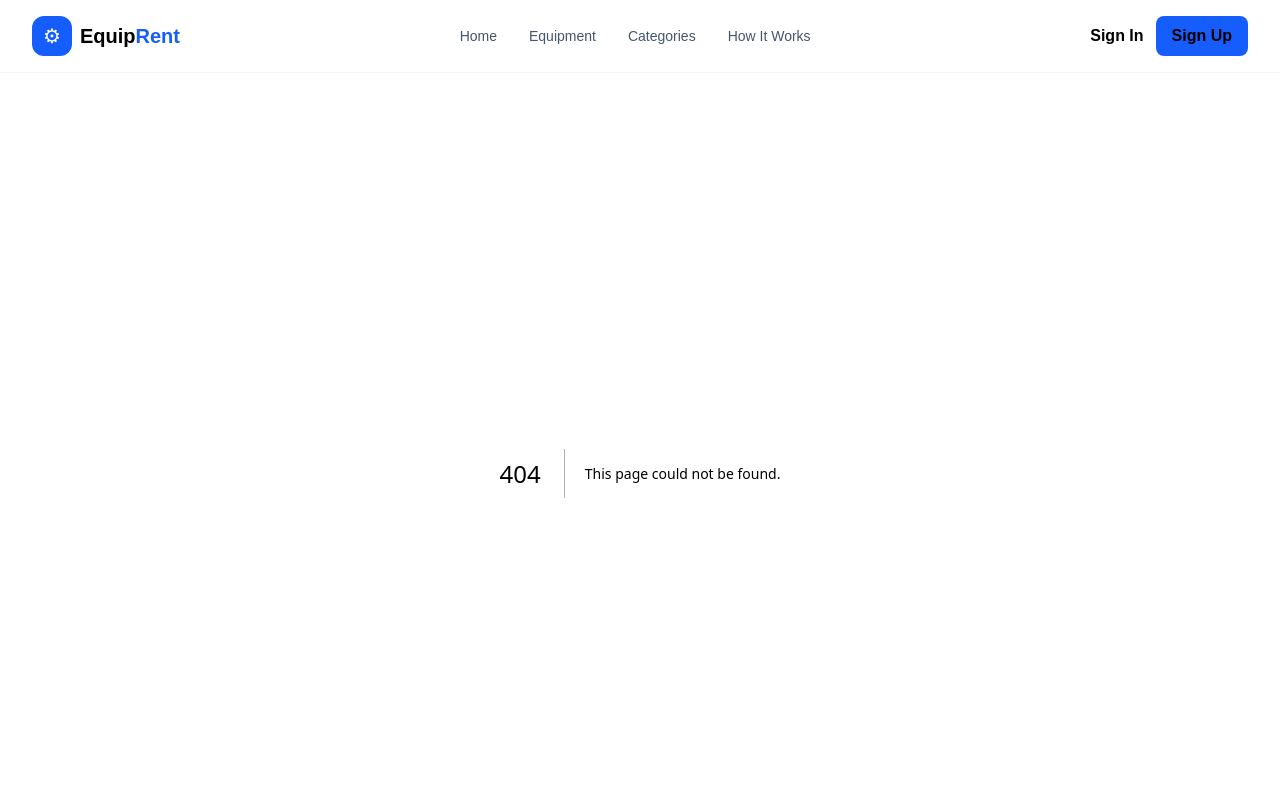
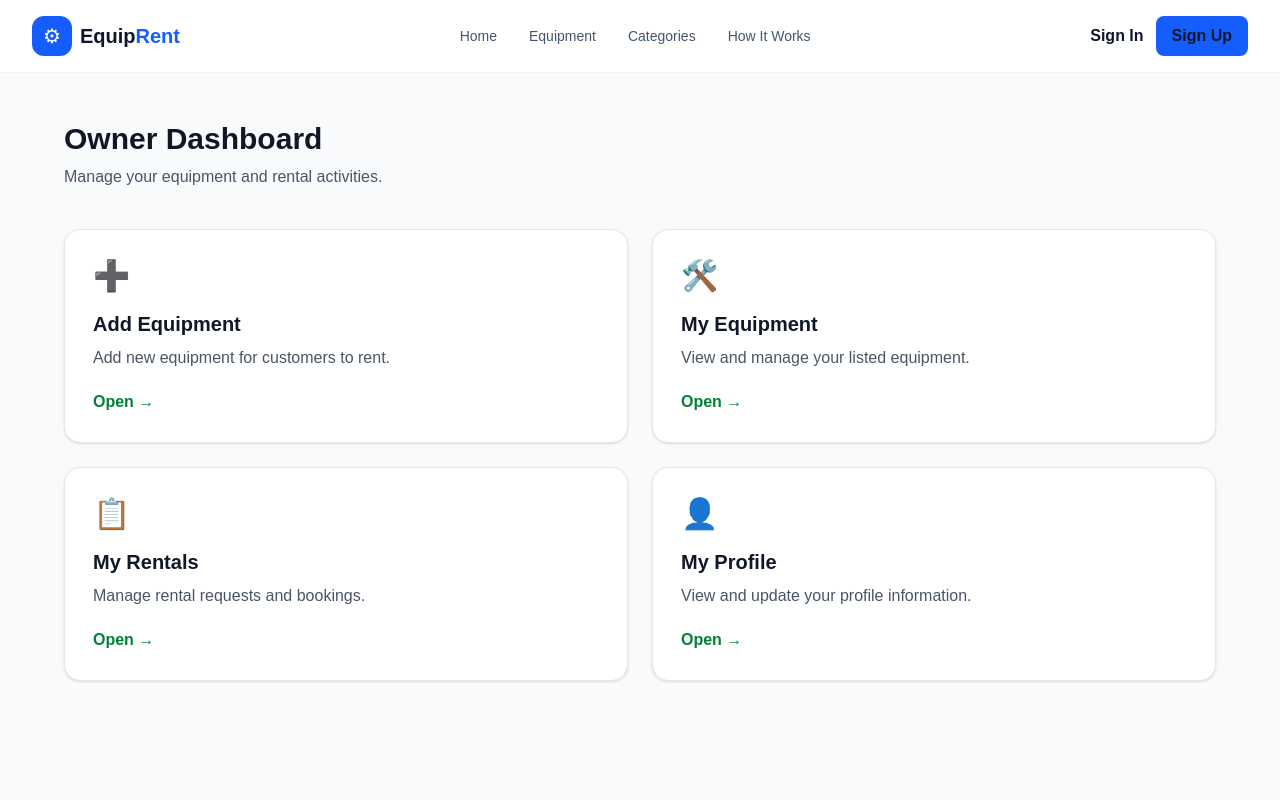
Before and after one commit to ivyakterlotamoni/equipment-rental-platform-client, a Next.js app: page /dashboard/owner in a window 1280 px wide. Before the commit this address had no page. Shown: the top 800 px of the page. Built offline with nearby package versions, Linux system fonts and the light colour scheme.

Commit message:
Add owner dashboard home page

```diff
--- /dev/null
+++ b/app/dashboard/owner/page.tsx
@@ -0,0 +1,66 @@
+
+import Link from "next/link";
+
+const sections = [
+  {
+    title: "Add Equipment",
+    description: "Add new equipment for customers to rent.",
+    href: "/dashboard/owner/add-equipment",
+    icon: "➕",
+  },
+  {
+    title: "My Equipment",
+    description: "View and manage your listed equipment.",
+    href: "/dashboard/owner/my-equipment",
+    icon: "🛠️",
+  },
+  {
+    title: "My Rentals",
+    description: "Manage rental requests and bookings.",
+    href: "/dashboard/owner/my-rentals",
+    icon: "📋",
+  },
+  {
+    title: "My Profile",
+    description: "View and update your profile information.",
+    href: "/dashboard/owner/profile",
+    icon: "👤",
+  },
+];
+
+export default function OwnerDashboardPage() {
+  return (
+    <main className="min-h-screen bg-gray-50 px-5 py-12">
+      <div className="mx-auto max-w-6xl">
+        <h1 className="text-3xl font-bold text-gray-900">
+          Owner Dashboard
+        </h1>
+
+        <p className="mt-2 text-gray-600">
+          Manage your equipment and rental activities.
+        </p>
+
+        <div className="mt-10 grid gap-6 sm:grid-cols-2">
+          {sections.map((section) => (
+            <Link
+              key={section.href}
+              href={section.href}
+              className="rounded-2xl border border-gray-200 bg-white p-7 shadow-sm transition hover:-translate-y-1 hover:shadow-lg"
+            >
+              <div className="text-3xl">{section.icon}</div>
+              <h2 className="mt-4 text-xl font-semibold text-gray-900">
+                {section.title}
+              </h2>
+              <p className="mt-2 text-gray-600">
+                {section.description}
+              </p>
+              <span className="mt-5 inline-block font-semibold text-green-700">
+                Open →
+              </span>
+            </Link>
+          ))}
+        </div>
+      </div>
+    </main>
+  );
+}
```
